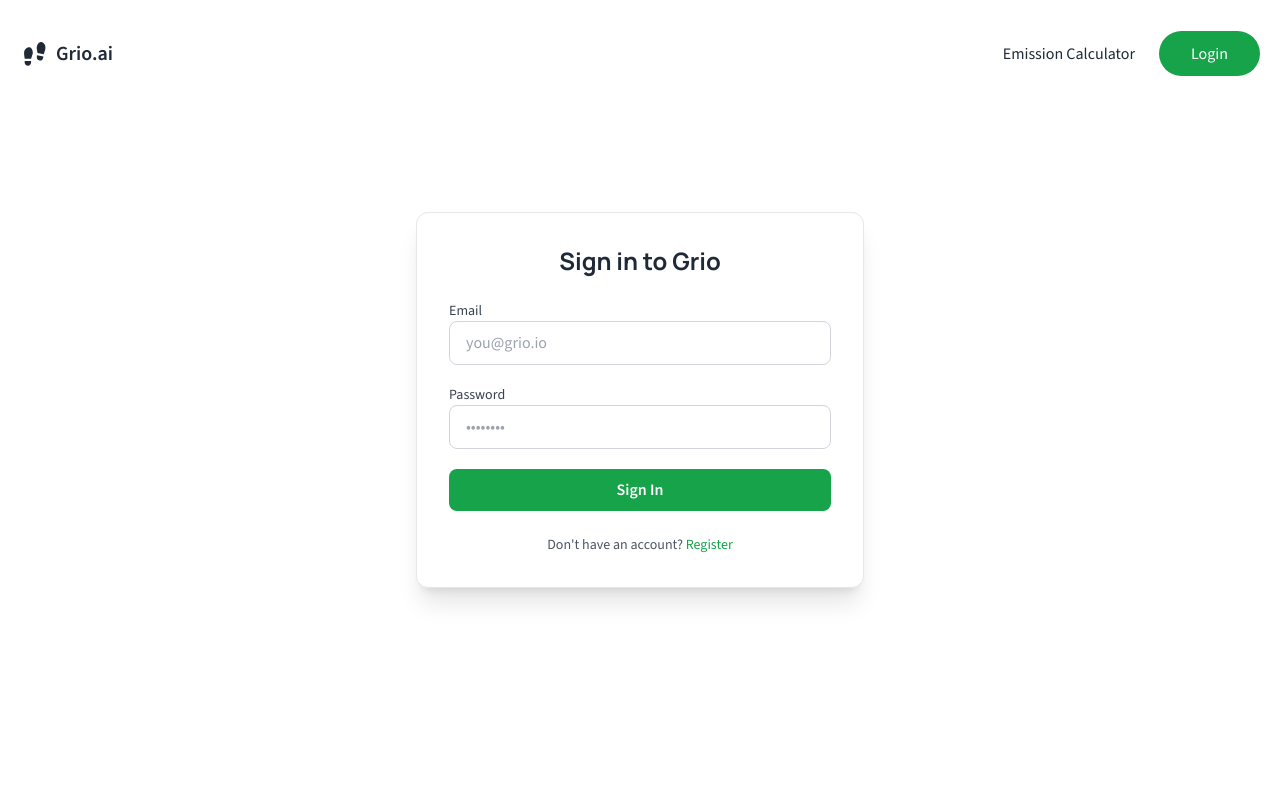
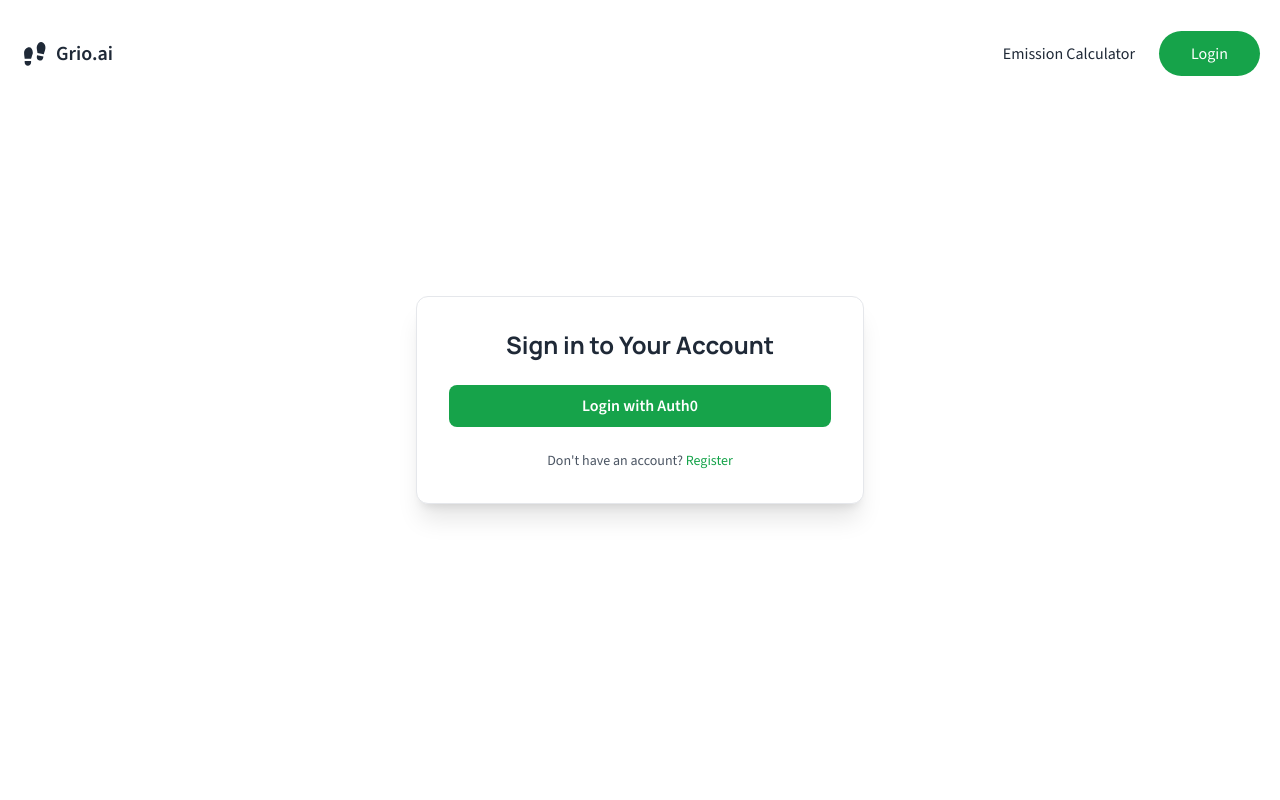
Before and after one commit to dhivek1/carbtrack-saas-landing-page, a Next.js app: page /auth1 in a window 1280 px wide. Shown: the top 800 px of the page. Built offline with nearby package versions, Linux system fonts and the light colour scheme.

Commit message:
Update page.tsx

```diff
--- a/src/app/auth1/page.tsx
+++ b/src/app/auth1/page.tsx
@@ -5,50 +5,24 @@ import { useState } from 'react';
 export default function AuthPage() {
   const [isRegister, setIsRegister] = useState(false);
 
+  const handleAuth = () => {
+    const redirectUrl = isRegister ? '/api/auth/login?screen_hint=signup' : '/api/auth/login';
+    window.location.href = redirectUrl;
+  };
+
   return (
     <main className="min-h-screen flex items-center justify-center bg-white px-4">
       <div className="w-full max-w-md bg-white shadow-xl rounded-xl p-8 border">
         <h2 className="text-2xl font-bold text-center text-gray-800 mb-6">
-          {isRegister ? 'Create Your Grio Account' : 'Sign in to Grio'}
+          {isRegister ? 'Create Your Account' : 'Sign in to Your Account'}
         </h2>
 
-        <form className="space-y-5">
-          {isRegister && (
-            <div>
-              <label className="block text-sm font-medium text-gray-700">Full Name</label>
-              <input
-                type="text"
-                placeholder="Jane Doe"
-                className="w-full px-4 py-2 border border-gray-300 rounded-lg focus:ring-2 focus:ring-primary"
-              />
-            </div>
-          )}
-
-          <div>
-            <label className="block text-sm font-medium text-gray-700">Email</label>
-            <input
-              type="email"
-              placeholder="you@grio.io"
-              className="w-full px-4 py-2 border border-gray-300 rounded-lg focus:ring-2 focus:ring-primary"
-            />
-          </div>
-
-          <div>
-            <label className="block text-sm font-medium text-gray-700">Password</label>
-            <input
-              type="password"
-              placeholder="••••••••"
-              className="w-full px-4 py-2 border border-gray-300 rounded-lg focus:ring-2 focus:ring-primary"
-            />
-          </div>
-
-          <button
-            type="submit"
-            className="w-full py-2 bg-green-600 hover:bg-green-700 text-white font-semibold rounded-lg transition"
-          >
-            {isRegister ? 'Register' : 'Sign In'}
-          </button>
-        </form>
+        <button
+          onClick={handleAuth}
+          className="w-full py-2 bg-green-600 hover:bg-green-700 text-white font-semibold rounded-lg transition"
+        >
+          {isRegister ? 'Register with Auth0' : 'Login with Auth0'}
+        </button>
 
         <p className="mt-6 text-center text-sm text-gray-600">
           {isRegister ? 'Already have an account?' : "Don't have an account?"}{' '}
```
